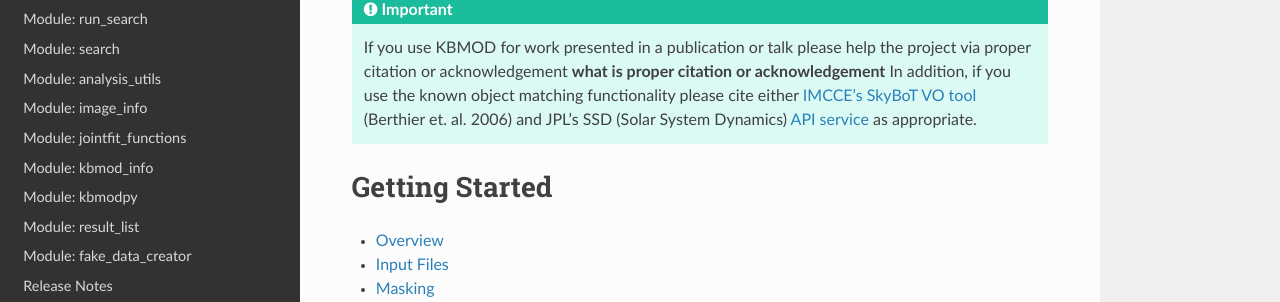
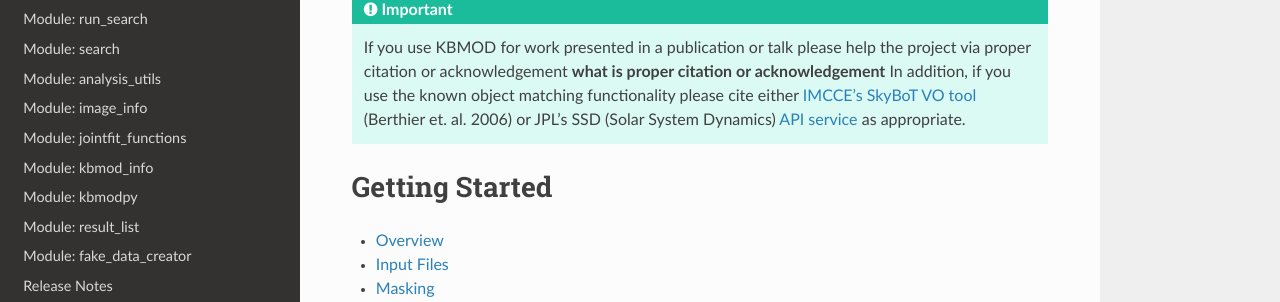
Before and after one commit to dirac-institute/kbmod, a Sphinx documentation site: the page built from docs/source/index.rst, in a window 1280 px wide and 900 px high. Shown: the part 432-734 px from the top of the window. Built offline with Sphinx 7.4.7 and the Read the Docs theme 2.0.0, drawn with Linux system fonts in a browser that asks for light colours.

Commit message:
Update docs/source/index.rst
Co-authored-by: Melissa DeLucchi <113376043+delucchi-cmu@users.noreply.github.com>

```diff
--- a/docs/source/index.rst
+++ b/docs/source/index.rst
@@ -9,7 +9,7 @@
 
 KBMOD (Kernel Based Moving Object Detection) is a GPU-accelerated framework for the detection of slowly moving asteroids within sequences of images. KBMOD enables users to detect moving objects that are too dim to be detected in a single image without requiring source detection in any individual image, nor at any fixed image cadence. KBMOD achieves this by “shift-and-stacking” images for a range of asteroid velocities and orbits without requiring the input images to be transformed to correct for the asteroid motion.
 
-.. Important:: If you use KBMOD for work presented in a publication or talk please help the project via proper citation or acknowledgement **what is proper citation or acknowledgement** In addition, if you use the known object matching functionality please cite either `IMCCE's SkyBoT VO tool <https://vo.imcce.fr/webservices/skybot/>`_ (Berthier et. al. 2006) and JPL’s SSD (Solar System Dynamics) `API service <https://ssd.jpl.nasa.gov/>`_ as appropriate.
+.. Important:: If you use KBMOD for work presented in a publication or talk please help the project via proper citation or acknowledgement **what is proper citation or acknowledgement** In addition, if you use the known object matching functionality please cite either `IMCCE's SkyBoT VO tool <https://vo.imcce.fr/webservices/skybot/>`_ (Berthier et. al. 2006) or JPL’s SSD (Solar System Dynamics) `API service <https://ssd.jpl.nasa.gov/>`_ as appropriate.
 
 
 Getting Started
```
